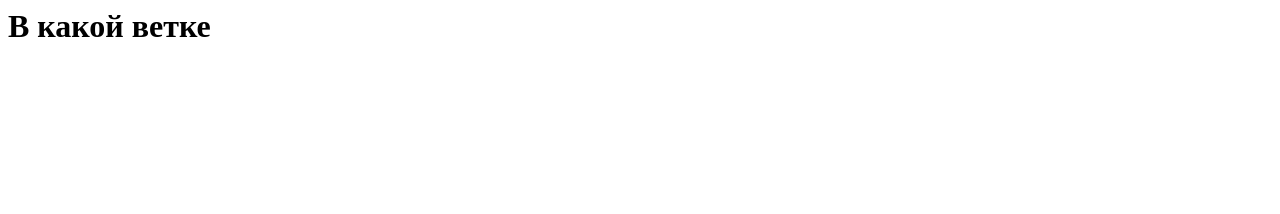
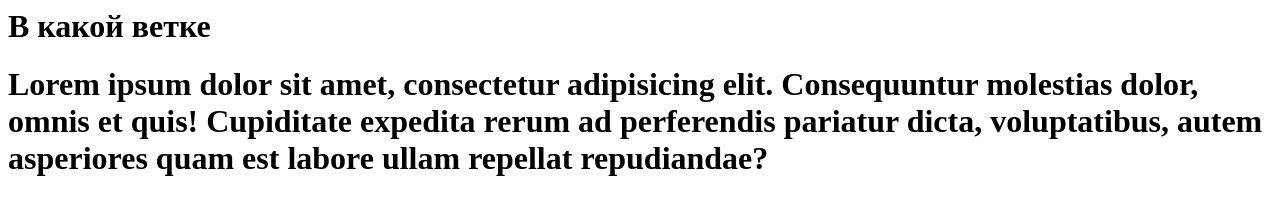
Before and after one commit to zupra/eltemiks, a plain HTML site: page index.html in a window 1280 px wide. Drawn offline with Linux system fonts and the light colour scheme.

Commit message:
modified:   index.html

```diff
--- a/index.html
+++ b/index.html
@@ -1 +1,3 @@
 <h1>В какой ветке</h1>
+
+<h1>Lorem ipsum dolor sit amet, consectetur adipisicing elit. Consequuntur molestias dolor, omnis et quis! Cupiditate expedita rerum ad perferendis pariatur dicta, voluptatibus, autem asperiores quam est labore ullam repellat repudiandae?</h1>
```
